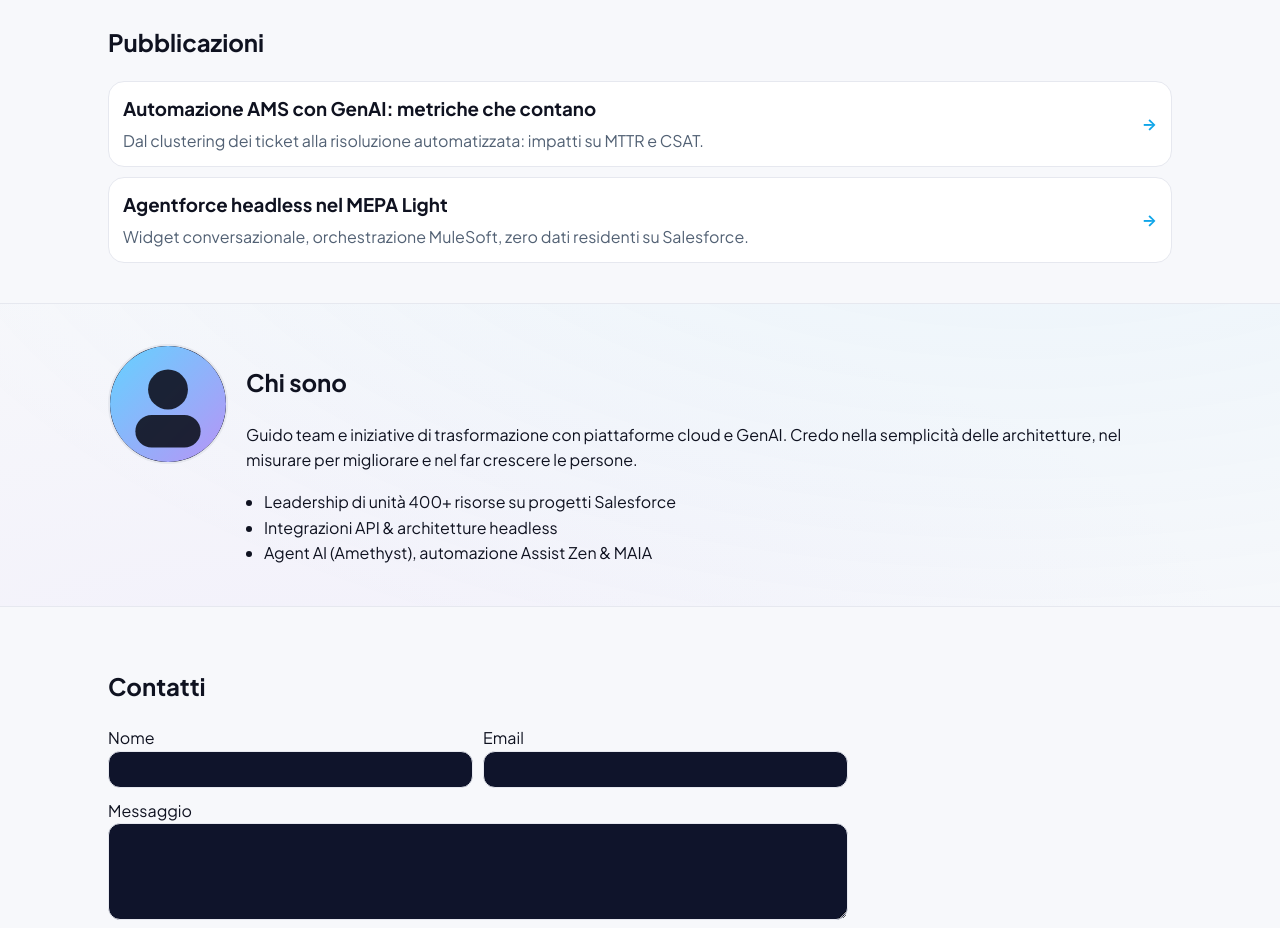
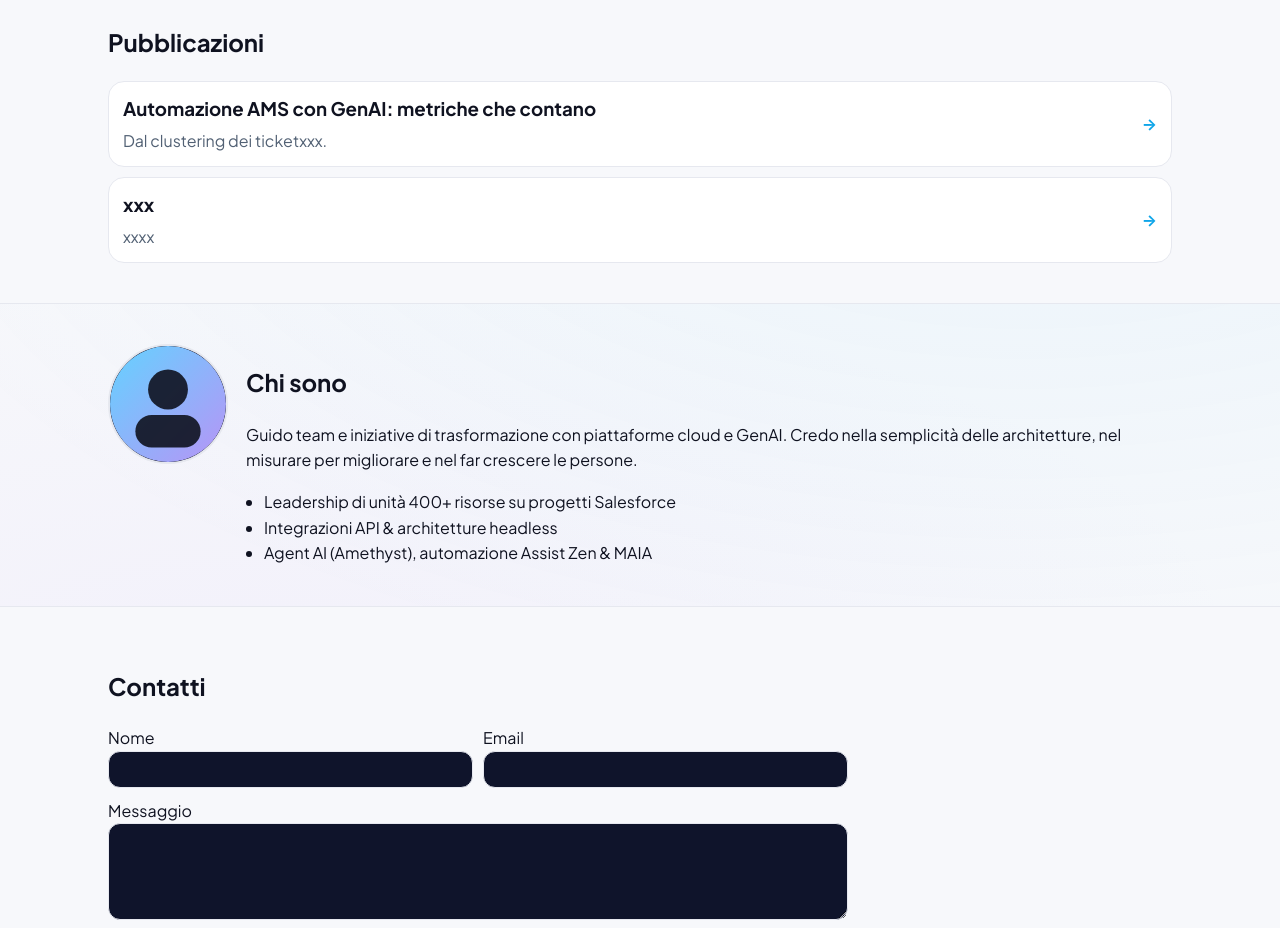
Before and after one commit to antoniodavino/antonio-davino-site, a plain HTML site: page index.html in a window 1280 px wide. Shown: the part 1500-2428 px from the top of the page. Drawn offline with nearby package versions, Linux system fonts and the light colour scheme; a small style sheet from the web is missing.

Commit message:
Update index.html

```diff
--- a/index.html
+++ b/index.html
@@ -125,14 +125,14 @@ Path('out.json').write_text(__import__('json').dumps(rows, ensure_ascii=False, i
           <a class="post" href="posts/genai-ams.html">
             <div>
               <h3>Automazione AMS con GenAI: metriche che contano</h3>
-              <p>Dal clustering dei ticket alla risoluzione automatizzata: impatti su MTTR e CSAT.</p>
+              <p>Dal clustering dei ticketxxx.</p>
             </div>
             <span class="arrow">→</span>
           </a>
           <a class="post" href="posts/agentforce-mepa.html">
             <div>
-              <h3>Agentforce headless nel MEPA Light</h3>
-              <p>Widget conversazionale, orchestrazione MuleSoft, zero dati residenti su Salesforce.</p>
+              <h3>xxx</h3>
+              <p>xxxx</p>
             </div>
             <span class="arrow">→</span>
           </a>
```
